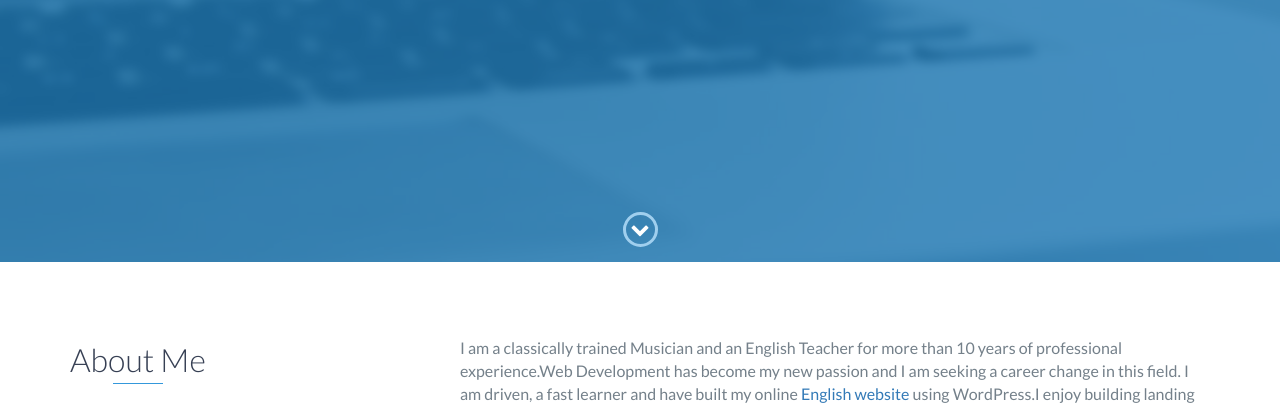
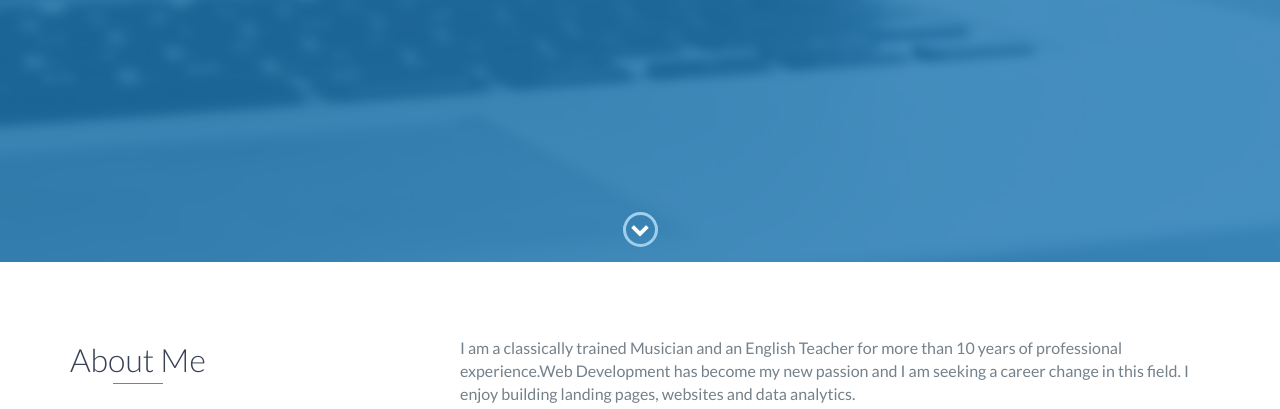
Before and after one commit to AviChristopher/Portfolio-Avernell, a website: page index.html in a window 1280 px wide. Shown: the part 538-947 px from the top of the page. Drawn offline with nearby package versions, Linux system fonts and the light colour scheme.

Commit message:
Update index.html

```diff
--- a/index.html
+++ b/index.html
@@ -73,7 +73,7 @@
                 </div>
                 <div class="col-md-8">
                     <p>
-                      I am a classically trained Musician and an English Teacher for more than 10 years of professional experience.Web Development has become my new passion and I am seeking a career change in this field. I am driven, a fast learner and have built my online  <a href="www.avienglish.com"><span>English website</span></a> using WordPress.I enjoy building landing pages, websites and web applications.
+                      I am a classically trained Musician and an English Teacher for more than 10 years of professional experience.Web Development has become my new passion and I am seeking a career change in this field. I enjoy building landing pages, websites and data analytics.
                     </p>
                 </div>
             </div>
```
